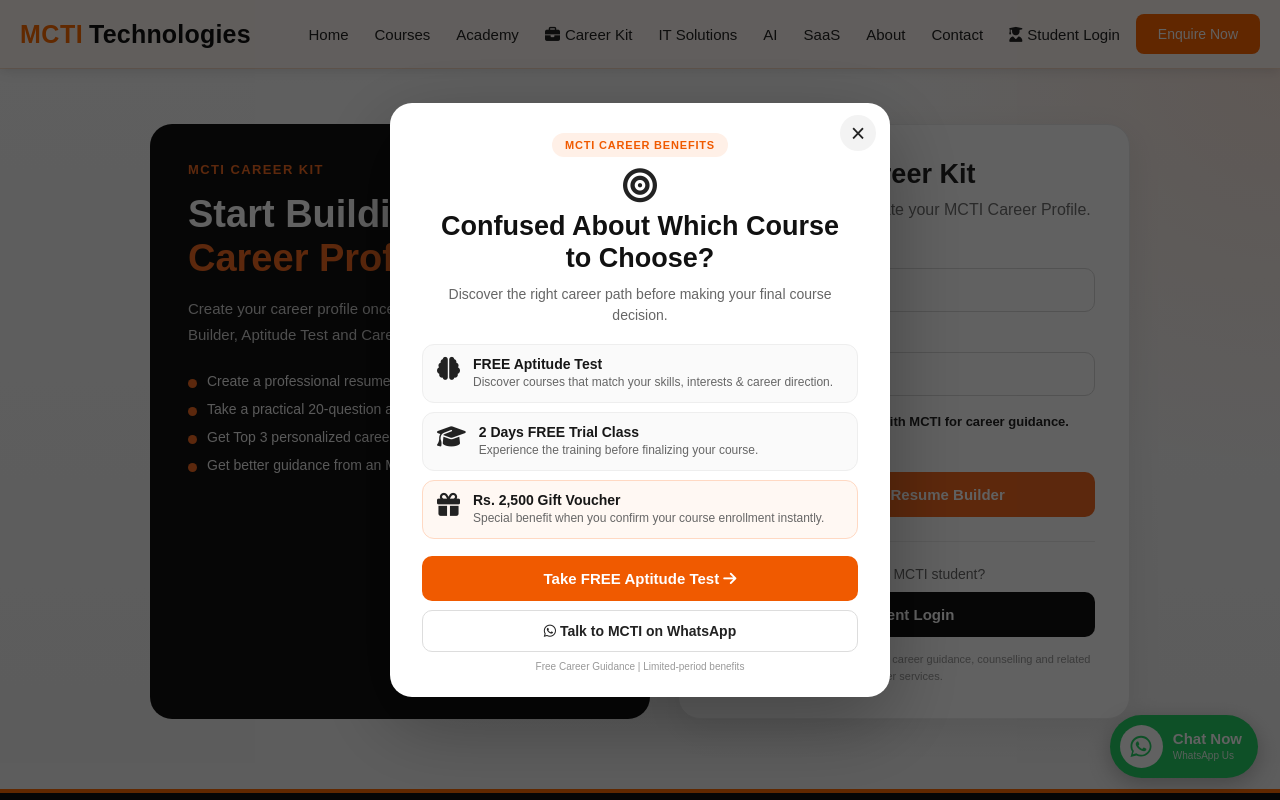
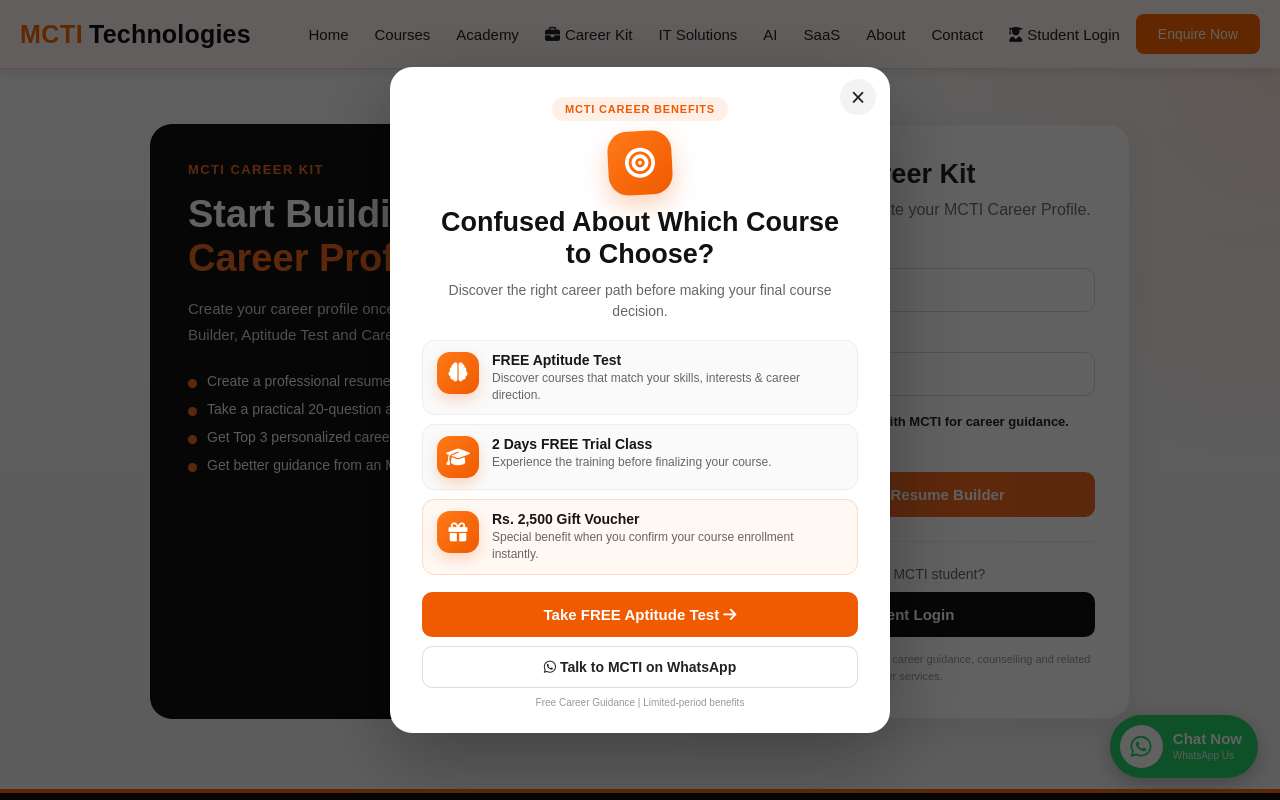
Before and after one commit to MctiCoder2026/mctitechnologies, a Django app: page /career/guest/ in a window 1280 px wide. Run offline with Django 5.2, Linux system fonts and the light colour scheme.

Commit message:
Improve popup icons with MCTI brand colors

```diff
--- a/templates/base.html
+++ b/templates/base.html
@@ -434,9 +434,22 @@ document.addEventListener("DOMContentLoaded", function () {
 }
 
 .mcti-popup-icon {
-    text-align: center;
-    font-size: 34px;
-    margin-bottom: 5px;
+    display: flex;
+    align-items: center;
+    justify-content: center;
+    width: 64px;
+    height: 64px;
+    margin: 0 auto 12px;
+    border-radius: 20px;
+    background: linear-gradient(135deg, #ff7a18 0%, #f05a00 100%);
+    color: #ffffff;
+    font-size: 30px;
+    box-shadow: 0 10px 24px rgba(240, 90, 0, 0.28);
+    transform: rotate(-3deg);
+}
+
+.mcti-popup-icon i {
+    transform: rotate(3deg);
 }
 
 .mcti-career-popup h2 {
@@ -475,8 +488,17 @@ document.addEventListener("DOMContentLoaded", function () {
 }
 
 .mcti-offer-icon {
-    flex: 0 0 auto;
-    font-size: 23px;
+    display: flex;
+    align-items: center;
+    justify-content: center;
+    flex: 0 0 42px;
+    width: 42px;
+    height: 42px;
+    border-radius: 13px;
+    background: linear-gradient(135deg, #ff7a18 0%, #f05a00 100%);
+    color: #ffffff;
+    font-size: 19px;
+    box-shadow: 0 6px 14px rgba(240, 90, 0, 0.22);
 }
 
 .mcti-offer-row strong {
```
